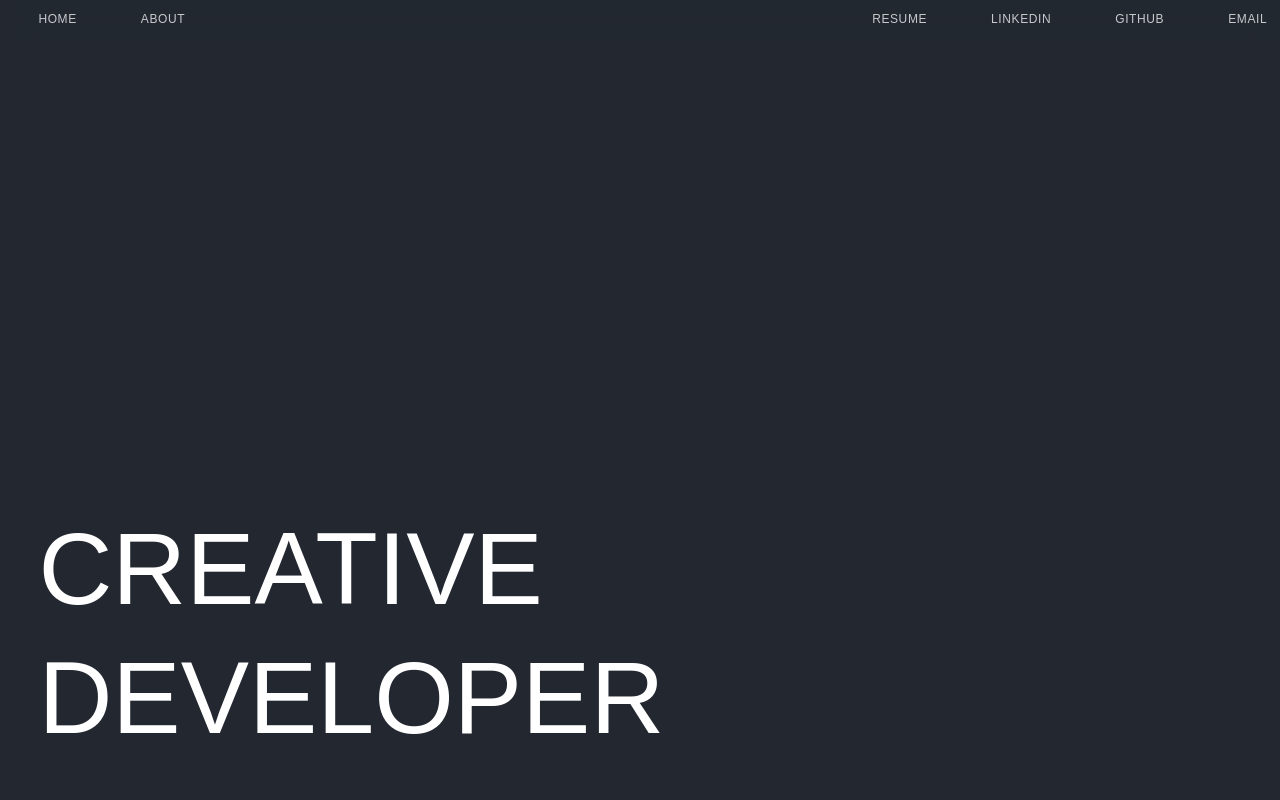
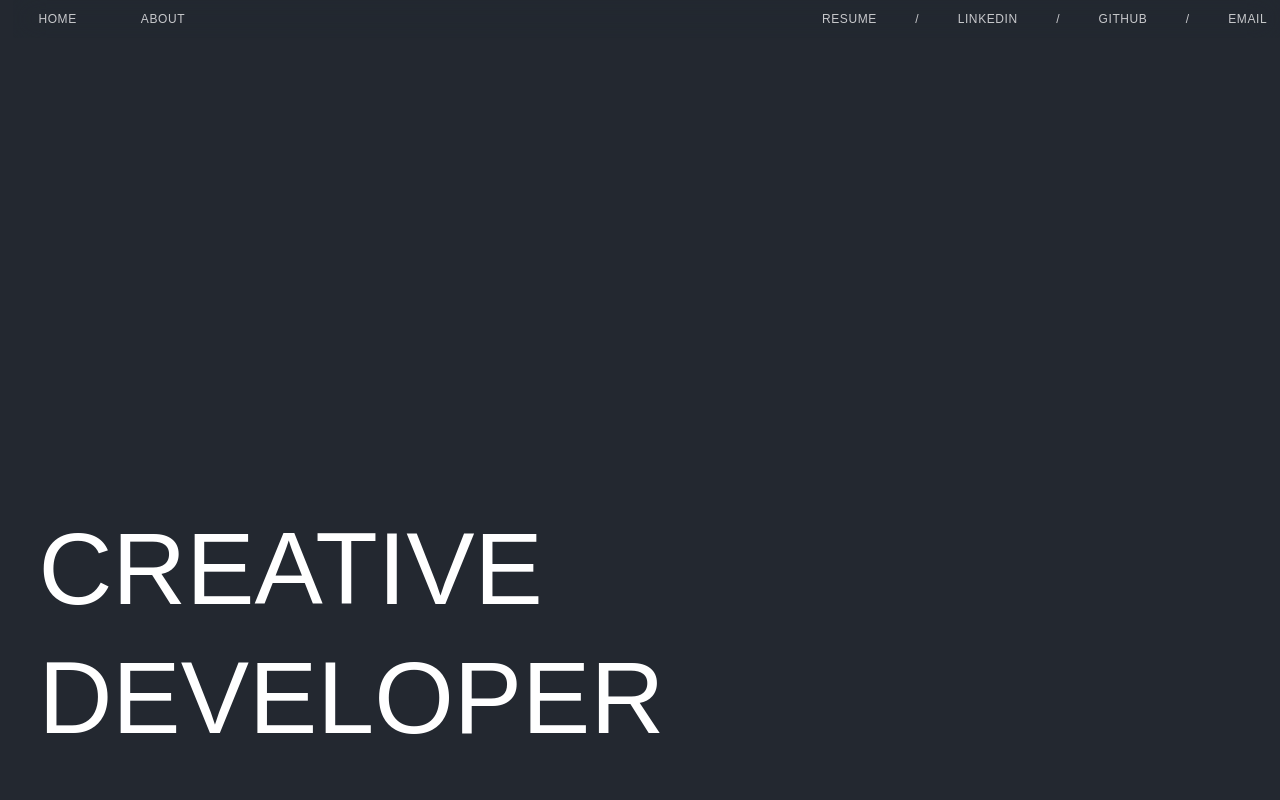
Before and after one commit to smchng/Porfolio_Dev, a Next.js app: page / in a window 1280 px wide. Shown: the top 800 px of the page. Built offline with nearby package versions, Linux system fonts and the light colour scheme; a web font is replaced by a local one.

Commit message:
added link and slashes

```diff
--- a/components/nav.tsx
+++ b/components/nav.tsx
@@ -28,7 +28,7 @@ const Nav = () => {
       text: "GITHUB",
     },
     {
-      link: "/",
+      link: "mailto:s.chng02@gmail.prettierrc.js.com",
       text: "EMAIL",
     },
   ];
@@ -42,10 +42,15 @@ const Nav = () => {
             </Link>
           ))}
         </div>
-        <div className="flex space-x-[5vw] justify-end w-full">
+        <div className="flex space-x-[3vw] justify-end w-full">
           {NavItems.slice(2, 6).map((item, index) => (
             <Link href={item.link} key={index} target="_blank">
-              <p className="text-white  text-[10px] md:text-2xs">{item.text}</p>
+              <p className="text-white  text-[10px] md:text-2xs ">
+                {item.text}
+                {index !== NavItems.slice(2, 6).length - 1 && (
+                  <span className="pl-[3vw]">/</span>
+                )}
+              </p>
             </Link>
           ))}
         </div>
```
